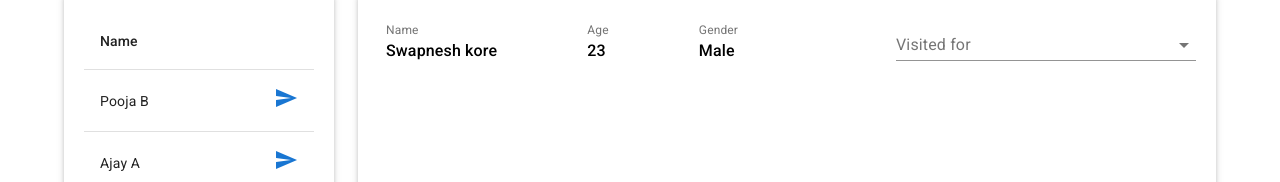
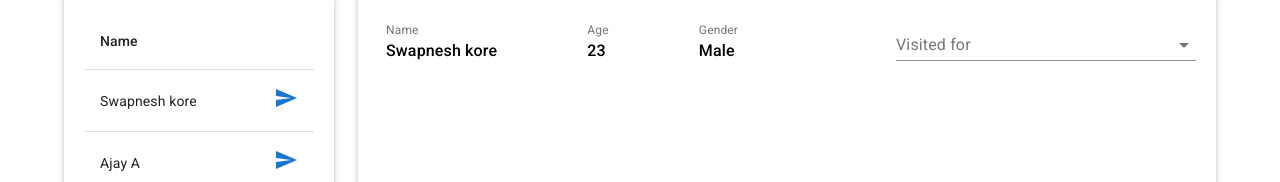
Before and after one commit to padmakant-baloji/medical-app, a React (Create React App) app: page / in a window 1280 px wide. Shown: the part 248-430 px from the top of the page. Built offline with nearby package versions, Linux system fonts and the light colour scheme.

Commit message:
MUI update

```diff
--- a/src/Container/Home/Components/Appointments/Appointments.js
+++ b/src/Container/Home/Components/Appointments/Appointments.js
@@ -20,7 +20,7 @@ function createData(name, age, gender) {
 }
 
 const rows = [
-  createData("Pooja B", 28, "Male"),
+  createData("Swapnesh kore", 28, "Male"),
   createData("Ajay A", 28, "Male"),
   createData("Ramya", 20, "Female"),
   createData("Balu", 48, "Male"),
```
